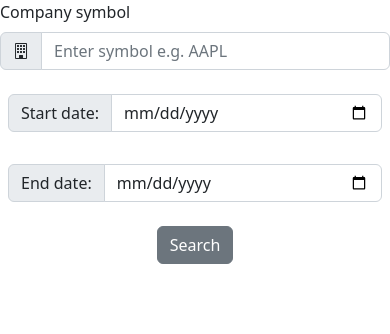
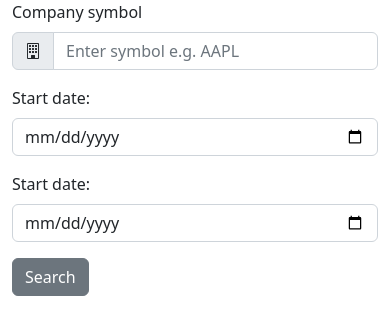
Before and after one commit to GytAndr/Tech-assignment, a React (Vite) app in the folder Tech-assignment/FRONTEND/: page / in a window 390 px wide. Shown: the top 334 px of the page. Built offline with nearby package versions, Linux system fonts and the light colour scheme.

Commit message:
added responsivness

```diff
--- a/Tech-assignment/FRONTEND/src/App.jsx
+++ b/Tech-assignment/FRONTEND/src/App.jsx
@@ -1,11 +1,12 @@
 import React from 'react';
+import Container from 'react-bootstrap/Container';
 import SearchForm from './components/SearchForm';
 
 function App() {
 	return (
-		<div>
+		<Container>
 			<SearchForm />
-		</div>
+		</Container>
 	);
 }
 
--- a/Tech-assignment/FRONTEND/src/components/SearchForm.jsx
+++ b/Tech-assignment/FRONTEND/src/components/SearchForm.jsx
@@ -1,10 +1,12 @@
 import Button from 'react-bootstrap/Button';
 import Form from 'react-bootstrap/Form';
 import InputGroup from 'react-bootstrap/InputGroup';
-
+import Row from 'react-bootstrap/Row';
+import Col from 'react-bootstrap/Col';
 export default function SearchForm() {
 	return (
-		<Form>
+		<Row>
+			<Col sm>
 				<Form.Group className="mb-3">
 					<Form.Label htmlFor="companyInputField">Company symbol</Form.Label>
 					<InputGroup>
@@ -18,20 +20,24 @@ export default function SearchForm() {
 						/>
 					</InputGroup>
 				</Form.Group>
-
-			<div className="input-group mb-3 p-2">
-				<span className="input-group-text primary">Start date:</span>
-				<input className="form-control" type="date" />
-			</div>
-			<div className="input-group mb-3 p-2">
-				<span className="input-group-text">End date:</span>
-				<input className="form-control" type="date" />
-			</div>
-			<div className="m-3 d-flex justify-content-center">
-				<Button variant="secondary" type="submit">
+			</Col>
+			<Col sm>
+				<Form.Group className="mb-3">
+					<Form.Label htmlFor="startDateInputField">Start date:</Form.Label>
+					<Form.Control id="startDateInputField" type="date" />
+				</Form.Group>
+			</Col>
+			<Col sm>
+				<Form.Group className="mb-3">
+					<Form.Label htmlFor="startDateInputField">Start date:</Form.Label>
+					<Form.Control id="startDateInputField" type="date" />
+				</Form.Group>
+			</Col>
+			<Col sm>
+				<Button variant="secondary" type="button">
 					Search
 				</Button>
-			</div>
-		</Form>
+			</Col>
+		</Row>
 	);
 }
```
Lines whose indentation alone changed are shown as unchanged.
